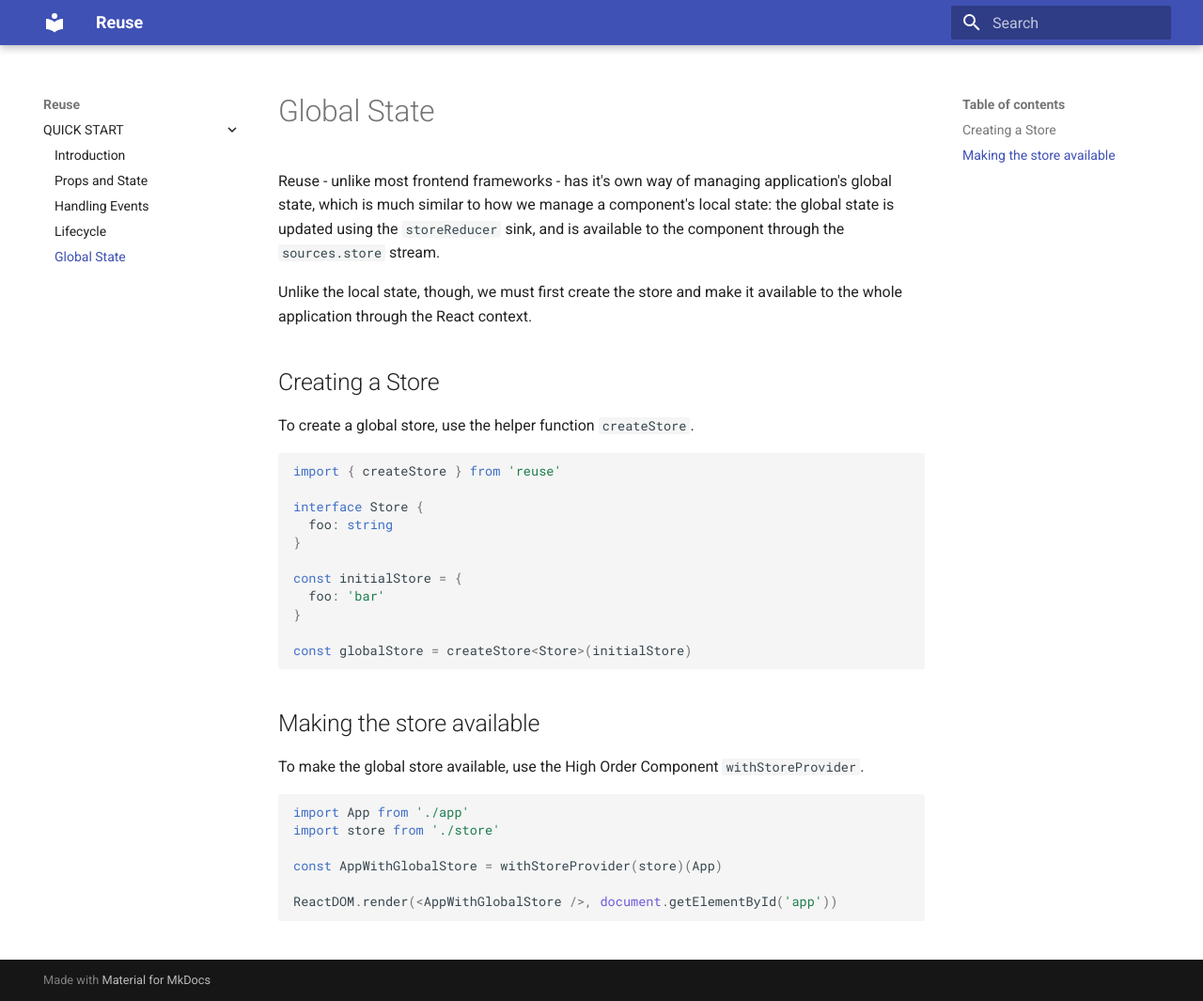
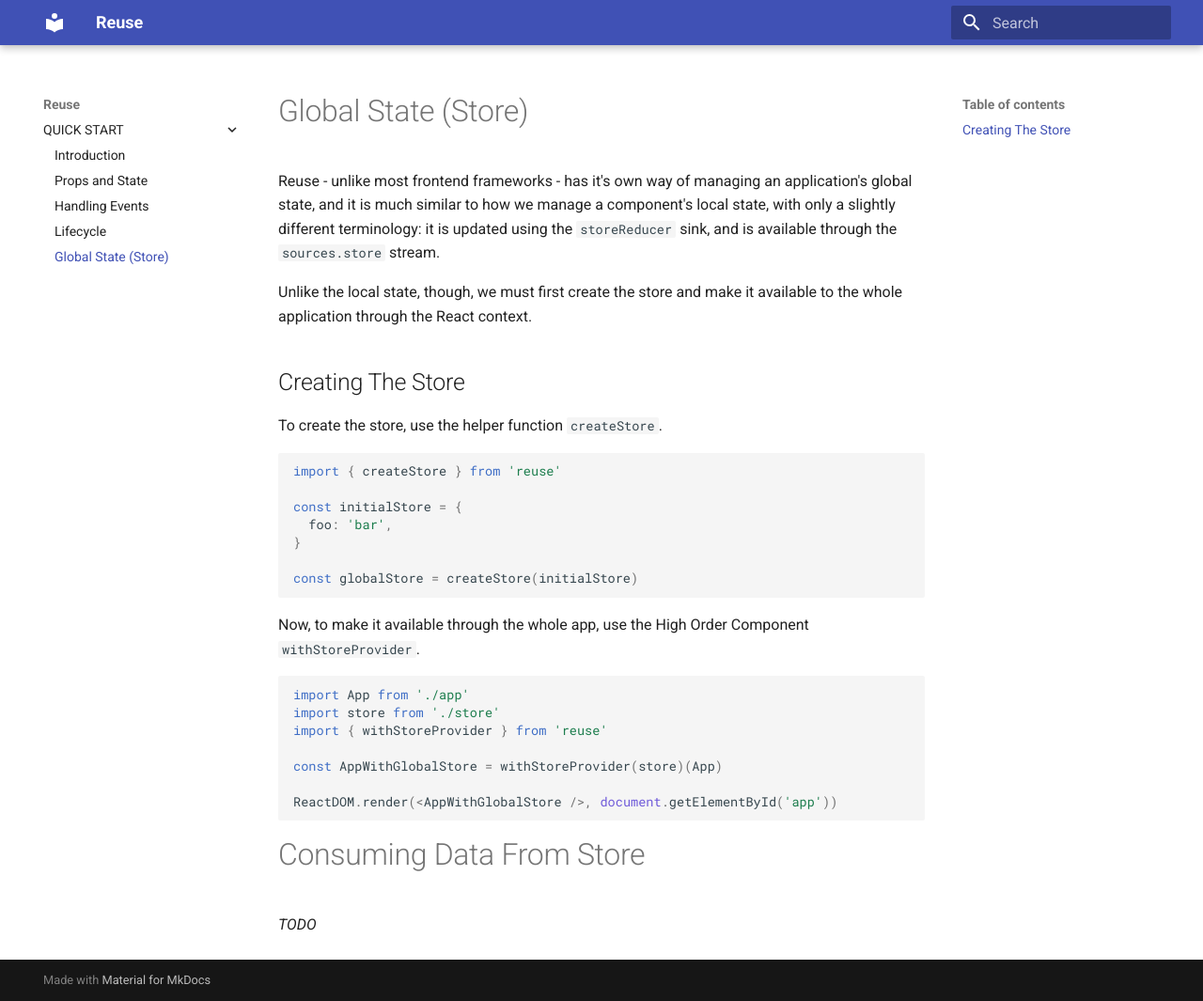
Before and after one commit to italonascimento/lemni, an MkDocs documentation site: the page built from docs/docs/quick-start/global-state.md, in a window 1280 px wide and 1065 px high. Shown: the whole window at 94% size. Built offline with MkDocs 1.6.1 and Material for MkDocs 9.7.7, drawn with Linux system fonts in a browser that asks for light colours; old or Windows-style settings are respelled for this version of MkDocs.

Commit message:
docs: update global state section

````diff
--- a/docs/docs/quick-start/global-state.md
+++ b/docs/docs/quick-start/global-state.md
@@ -1,36 +1,35 @@
-# Global State
+# Global State (Store)
 
-Reuse - unlike most frontend frameworks - has it's own way of managing application's global state, which is much similar to how we manage a component's local state: the global state is updated using the `storeReducer` sink, and is available to the component through the `sources.store` stream.
+Reuse - unlike most frontend frameworks - has it's own way of managing an application's global state, and it is much similar to how we manage a component's local state, with only a slightly different terminology: it is updated using the `storeReducer` sink, and is available through the `sources.store` stream.
 
 Unlike the local state, though, we must first create the store and make it available to the whole application through the React context.
 
-## Creating a Store
+## Creating The Store
 
-To create a global store, use the helper function `createStore`.
+To create the store, use the helper function `createStore`.
 
 ```typescript
 import { createStore } from 'reuse'
 
-interface Store {
-  foo: string
+const initialStore = {
+  foo: 'bar',
 }
 
-const initialStore = {
-  foo: 'bar'
-}
-
-const globalStore = createStore<Store>(initialStore)
+const globalStore = createStore(initialStore)
 ```
 
-## Making the store available
-
-To make the global store available, use the High Order Component `withStoreProvider`.
+Now, to make it available through the whole app, use the High Order Component `withStoreProvider`.
 
 ```typescript
 import App from './app'
 import store from './store'
+import { withStoreProvider } from 'reuse'
 
 const AppWithGlobalStore = withStoreProvider(store)(App)
 
 ReactDOM.render(<AppWithGlobalStore />, document.getElementById('app'))
 ```
+
+# Consuming Data From Store
+
+*TODO*
--- a/docs/mkdocs.yml
+++ b/docs/mkdocs.yml
@@ -9,4 +9,4 @@ pages:
     - Props and State: quick-start/props-and-state.md
     - Handling Events: quick-start/handling-events.md
     - Lifecycle: quick-start/lifecycle.md
-    - Global State: quick-start/global-state.md
+    - Global State (Store): quick-start/global-state.md
````
